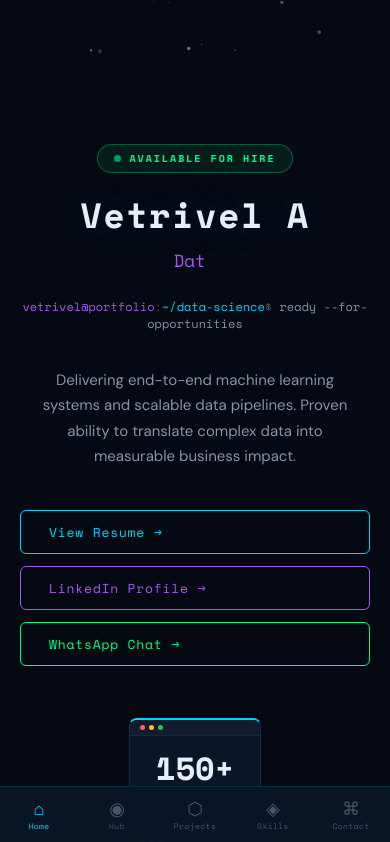
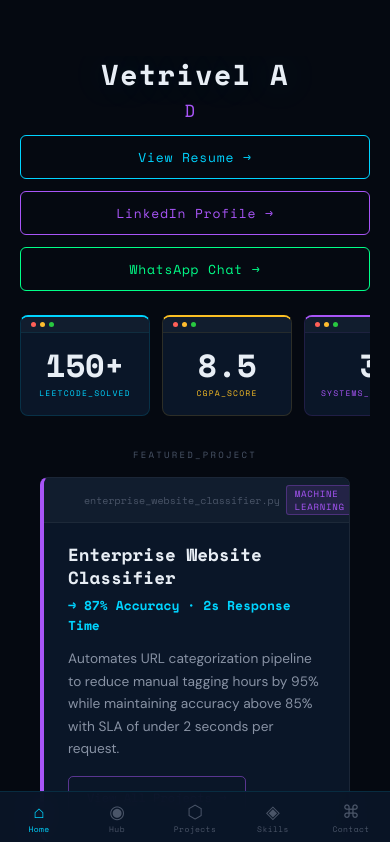
Before and after one commit to vetrivel-28/observatory, a React (Vite) app: page / in a window 390 px wide. Shown: the top 842 px of the page. Built offline with nearby package versions, Linux system fonts and the light colour scheme.

Commit message:
Optimize portfolio for mobile devices

```diff
--- a/src/App.jsx
+++ b/src/App.jsx
@@ -177,11 +177,14 @@ function StarCanvas() {
 
     // Mix of dots + tiny data symbols
     const SYMBOLS = ['.', '+', '×', '·'];
-    const particles = Array.from({ length: 120 }, () => ({
+    const isMobile = window.innerWidth <= 768;
+    const particleCount = isMobile ? 36 : 120; // 70% reduction on mobile
+
+    const particles = Array.from({ length: particleCount }, () => ({
       x: Math.random() * canvas.width,
       y: Math.random() * canvas.height,
-      size: Math.random() * 1.5 + 0.5,
-      opacity: Math.random() * 0.4 + 0.05,
+      size: Math.random() * (isMobile ? 1.0 : 1.5) + 0.5,
+      opacity: Math.random() * (isMobile ? 0.2 : 0.4) + 0.05,
       speed: Math.random() * 0.15 + 0.02,
       // 85% plain dots, 15% symbols
       symbol: Math.random() > 0.85 ? SYMBOLS[Math.floor(Math.random() * SYMBOLS.length)] : null,
--- a/src/components/BottomNav.jsx
+++ b/src/components/BottomNav.jsx
@@ -12,7 +12,7 @@ export default function BottomNav({ currentPage, navigateTo }) {
   return (
     <>
       {/* Spacer so content isn't hidden behind nav */}
-      <div style={{ height: '64px', display: 'none' }} className="mobile-spacer" />
+      <div style={{ height: '56px', display: 'none' }} className="mobile-spacer" />
 
       <nav style={{
         position: 'fixed',
@@ -23,7 +23,7 @@ export default function BottomNav({ currentPage, navigateTo }) {
         display: 'flex',
         justifyContent: 'space-around',
         alignItems: 'center',
-        padding: '8px 0 max(8px, env(safe-area-inset-bottom))',
+        padding: '4px 0 max(4px, env(safe-area-inset-bottom))',
         zIndex: 1000,
         display: 'none',  // hidden on desktop
       }} className="mobile-bottom-nav">
@@ -38,10 +38,12 @@ export default function BottomNav({ currentPage, navigateTo }) {
                 background: 'none', border: 'none',
                 display: 'flex', flexDirection: 'column',
                 alignItems: 'center', gap: '3px',
-                padding: '4px 12px',
+                padding: '2px 12px',
                 cursor: 'pointer',
                 transition: 'all 0.2s',
                 flex: 1,
+                minHeight: '44px',
+                justifyContent: 'center',
               }}
             >
               <span style={{
--- a/src/index.css
+++ b/src/index.css
@@ -397,9 +397,170 @@ input::placeholder, textarea::placeholder {
   .obs-grid { grid-template-columns: 1fr !important; }
 }
 
+@media (max-width: 768px) {
+  :root {
+    --space-xs: 4px;
+    --space-sm: 8px;
+    --space-md: 12px;
+    --space-lg: 16px;
+    --space-xl: 24px;
+  }
+
+  h1 { font-size: clamp(1.8rem, 6vw, 2.2rem) !important; }
+  h2 { font-size: clamp(1.4rem, 5vw, 1.6rem) !important; }
+  h3 { font-size: clamp(1.1rem, 4vw, 1.25rem) !important; }
+  p, .body-text { font-size: clamp(13px, 3.5vw, 14px) !important; }
+
+  /* Safe Area Support */
+  body, .page-wrapper, .page-content {
+    padding-top: env(safe-area-inset-top) !important;
+    padding-bottom: env(safe-area-inset-bottom) !important;
+  }
+
+  /* Minimum touch targets globally */
+  button, a, .touch-target {
+    min-height: 44px;
+    min-width: 44px;
+    display: inline-flex;
+    align-items: center;
+    justify-content: center;
+  }
+
+  /* Hero Mobile Redesign Hierarchy */
+  .hero-container {
+    padding-top: env(safe-area-inset-top) !important;
+    padding-bottom: env(safe-area-inset-bottom) !important;
+    min-height: auto !important; /* Compress height */
+  }
+
+  .hero-label { order: 6 !important; margin-bottom: 32px !important; }
+  .hero-name { order: 1 !important; margin-bottom: 4px !important; }
+  .hero-role { order: 2 !important; margin-bottom: 12px !important; min-height: auto !important; }
+  .hero-cta-buttons { order: 3 !important; margin-bottom: 24px !important; }
+
+  /* Compact row for stats */
+  .hero-stats {
+    order: 4 !important;
+    flex-direction: row !important;
+    overflow-x: auto !important;
+    flex-wrap: nowrap !important;
+    justify-content: flex-start !important;
+    padding-bottom: 8px !important;
+    gap: 12px !important;
+    margin-bottom: 24px !important;
+    width: 100% !important;
+    scrollbar-width: none;
+  }
+  .hero-stats::-webkit-scrollbar { display: none; }
+  .hero-stats > div { min-width: 130px !important; width: auto !important; }
+
+  .hero-featured { order: 5 !important; margin-top: 0 !important; margin-bottom: 32px !important; }
+  .hero-bio { order: 7 !important; margin-bottom: 24px !important; }
+  .hero-terminal { order: 8 !important; margin-bottom: 24px !important; }
+  .hero-obs-btn { order: 9 !important; }
+
+  /* Projects Mobile Redesign */
+  .project-card-body {
+    padding: 20px !important; /* ~35% reduction from 32px */
+  }
+  .project-desc {
+    display: -webkit-box !important;
+    -webkit-line-clamp: 3 !important;
+    -webkit-box-orient: vertical !important;
+    overflow: hidden !important;
+    margin-bottom: 16px !important;
+  }
+  .project-tech {
+    margin-bottom: 16px !important;
+  }
+  .project-tech > div:last-child {
+    gap: 4px !important; /* Reduce tag spacing */
+  }
+  .project-achievement {
+    margin-bottom: 16px !important;
+  }
+
+  /* Achievements Mobile Redesign */
+  .timeline-line, .timeline-node, .timeline-spacer {
+    display: none !important;
+  }
+  .achievement-card {
+    width: 100% !important;
+    max-width: none !important;
+    margin: 0 0 24px 0 !important;
+    border-left: 4px solid var(--accent-cyan) !important; /* Will be overridden by inline style if needed, but we remove right borders */
+    border-right: 1px solid rgba(255,255,255,0.1) !important;
+  }
+  .mobile-date {
+    display: inline !important;
+  }
+
+  /* Skills Mobile Redesign */
+  .desktop-radar-chart {
+    display: none !important;
+  }
+  .mobile-skill-bars {
+    display: block !important;
+  }
+
+  /* Profiles Mobile Redesign */
+  .profiles-terminal-body {
+    padding: 16px !important;
+    min-height: auto !important;
+  }
+  .profile-line {
+    font-size: 11px !important;
+    margin-bottom: 4px !important;
+  }
+  .profile-line.empty-line {
+    display: none !important;
+  }
+}
+
 #cur-dot, #cur-trail, #cur-ring {
   opacity: 0 !important;
 }
 #cur-dot.visible, #cur-trail.visible, #cur-ring.visible {
   opacity: 1 !important;
 }
+
+@media (hover: none) and (pointer: coarse) {
+  * { cursor: auto !important; }
+
+  #cur-dot, #cur-trail, #cur-ring, .custom-cursor, .cursor-follower, .cursor-glow {
+    display: none !important;
+    opacity: 0 !important;
+    visibility: hidden !important;
+    animation: none !important;
+    transition: none !important;
+  }
+
+  /* Touch Ripple Feedback */
+  button, a, .touch-target, .interactive-card {
+    position: relative;
+    overflow: hidden;
+  }
+
+  button::after, a::after, .touch-target::after, .interactive-card::after {
+    content: '';
+    position: absolute;
+    top: 50%;
+    left: 50%;
+    width: 100%;
+    height: 100%;
+    background: radial-gradient(circle, rgba(0, 212, 255, 0.4) 0%, transparent 70%);
+    transform: translate(-50%, -50%) scale(0.8);
+    opacity: 0;
+    pointer-events: none;
+    border-radius: 50%;
+  }
+
+  @keyframes touchRippleEffect {
+    0% { transform: translate(-50%, -50%) scale(0.8); opacity: 1; }
+    100% { transform: translate(-50%, -50%) scale(1.2); opacity: 0; }
+  }
+
+  button:active::after, a:active::after, .touch-target:active::after, .interactive-card:active::after {
+    animation: touchRippleEffect 0.6s ease-out forwards;
+  }
+}
--- a/src/pages/Achievements.jsx
+++ b/src/pages/Achievements.jsx
@@ -104,7 +104,7 @@ export default function Achievements() {
       }}>
 
         {/* Center vertical line */}
-        <div style={{
+        <div className="timeline-line" style={{
           position: 'absolute',
           left: '50%',
           top: 0,
@@ -131,7 +131,7 @@ export default function Achievements() {
               }}
             >
               {/* ── Timeline node (sits exactly on center line) ── */}
-              <div style={{
+              <div className="timeline-node" style={{
                 position: 'absolute',
                 left: '50%',
                 top: '16px',
@@ -180,7 +180,7 @@ export default function Achievements() {
               </div>
 
               {/* ── Card ── */}
-              {isRight && <div style={{
+              {isRight && <div className="timeline-spacer" style={{
                 width: 'calc(50% - 48px)',
                 display: 'flex',
                 alignItems: 'flex-start',
@@ -262,6 +262,7 @@ export default function Achievements() {
                   fontFamily: 'Space Mono, monospace',
                   marginBottom: '12px',
                 }}>
+                  <span className="mobile-date" style={{ display: 'none', color: item.badgeColor, marginRight: '8px', fontWeight: 'bold' }}>{item.date} • </span>
                   {item.role}
                 </div>
 
@@ -329,7 +330,7 @@ export default function Achievements() {
                 )}
               </div>
 
-              {!isRight && <div style={{
+              {!isRight && <div className="timeline-spacer" style={{
                 width: 'calc(50% - 48px)',
                 display: 'flex',
                 alignItems: 'flex-start',
--- a/src/pages/Hero.jsx
+++ b/src/pages/Hero.jsx
@@ -32,7 +32,7 @@ export default function Hero() {
   }, [typedText, isDeleting, roleIndex]);
 
   return (
-    <div style={{
+    <div className="hero-container" style={{
       minHeight: '100vh',
       background: '#050911',
       display: 'flex',
@@ -50,7 +50,7 @@ export default function Hero() {
       />
 
       {/* Top label */}
-      <div style={{
+      <div className="hero-label" style={{
         display: 'inline-flex',
         alignItems: 'center',
         gap: '8px',
@@ -77,7 +77,7 @@ export default function Hero() {
       </div>
 
       {/* Name */}
-      <h1 style={{
+      <h1 className="hero-name" style={{
         fontSize: 'clamp(2.2rem, 6vw, 5rem)',
         fontWeight: '700',
         color: '#e8eef5',
@@ -90,7 +90,7 @@ export default function Hero() {
       </h1>
 
       {/* Typewriter role */}
-      <div style={{
+      <div className="hero-role" style={{
         fontSize: 'clamp(1.1rem, 3vw, 1.6rem)',
         color: '#a855f7',
         marginBottom: '16px',
@@ -101,7 +101,7 @@ export default function Hero() {
       </div>
 
       {/* Terminal command line */}
-      <div style={{
+      <div className="hero-terminal" style={{
         fontSize: '12px', color: '#4a5568',
         marginBottom: '36px',
         textAlign: 'center'
@@ -114,7 +114,7 @@ export default function Hero() {
       </div>
 
       {/* Bio */}
-      <p style={{
+      <p className="hero-bio" style={{
         maxWidth: '600px',
         padding: '0 8px',
         textAlign: 'center',
@@ -270,6 +270,7 @@ export default function Hero() {
       </div>
 
       <button
+        className="hero-obs-btn"
         onClick={() => navigate('/observatory')}
         style={{
           padding: '12px 32px',
@@ -299,7 +300,7 @@ export default function Hero() {
       </button>
 
       {/* Featured Project Section */}
-      <div style={{ maxWidth: '760px', margin: '48px auto 0', width: '100%', padding: '0 20px' }}>
+      <div className="hero-featured" style={{ maxWidth: '760px', margin: '48px auto 0', width: '100%', padding: '0 20px' }}>
 
         {/* Label */}
         <div style={{
--- a/src/pages/Profiles.jsx
+++ b/src/pages/Profiles.jsx
@@ -125,11 +125,11 @@ export default function Profiles() {
         </div>
 
         {/* Terminal Body */}
-        <div style={{ padding: '24px', minHeight: '300px' }}>
+        <div className="profiles-terminal-body" style={{ padding: '24px', minHeight: '300px' }}>
           {lines.map((line, i) => {
             if (!line) return null;
             return (
-              <div key={i} style={{ marginBottom: line.text === '' ? '12px' : '8px' }}>
+              <div key={i} className={`profile-line ${line.text === '' ? 'empty-line' : ''}`} style={{ marginBottom: line.text === '' ? '12px' : '8px' }}>
                 {line.type === 'link' ? (
                   <span
                     className="clickable profile-link"
--- a/src/pages/ProjectDetail.jsx
+++ b/src/pages/ProjectDetail.jsx
@@ -7,6 +7,49 @@ import Breadcrumb from '../components/Breadcrumb';
 import ReadingProgressBar from '../components/ReadingProgressBar';
 import ProjectMedia from '../components/ProjectMedia';
 import { trackEvent, AnalyticsEvents } from '../utils/analytics';
+
+function AccordionSection({ title, children }) {
+  const [isOpen, setIsOpen] = useState(false);
+  const [isMobile, setIsMobile] = useState(window.innerWidth <= 768);
+
+  useEffect(() => {
+    const handleResize = () => setIsMobile(window.innerWidth <= 768);
+    window.addEventListener('resize', handleResize);
+    return () => window.removeEventListener('resize', handleResize);
+  }, []);
+
+  if (!isMobile) {
+    return (
+      <section>
+        <h2 style={{ color: 'white', fontSize: '1.5rem', marginBottom: '16px', fontFamily: 'Space Mono', borderBottom: '1px solid var(--border)', paddingBottom: '8px' }}>{title}</h2>
+        {children}
+      </section>
+    );
+  }
+
+  return (
+    <section className="mobile-accordion-section" style={{ background: 'rgba(255,255,255,0.03)', borderRadius: '8px', border: '1px solid rgba(255,255,255,0.05)', overflow: 'hidden' }}>
+      <button
+        className="touch-target"
+        onClick={() => setIsOpen(!isOpen)}
+        style={{
+          width: '100%', padding: '16px', background: 'transparent', border: 'none',
+          color: 'white', fontSize: '1.1rem', fontFamily: 'Space Mono', textAlign: 'left',
+          display: 'flex', justifyContent: 'space-between', alignItems: 'center',
+          margin: 0
+        }}
+      >
+        <span>{title}</span>
+        <span style={{ color: 'var(--accent-cyan)' }}>{isOpen ? '−' : '+'}</span>
+      </button>
+      {isOpen && (
+        <div style={{ padding: '0 16px 16px' }}>
+          {children}
+        </div>
+      )}
+    </section>
+  );
+}
 
 export default function ProjectDetail() {
   const { slug } = useParams();
@@ -122,30 +165,25 @@ export default function ProjectDetail() {
         {/* 13-Point Professional Engineering Case Study Framework */}
         <div style={{ display: 'flex', flexDirection: 'column', gap: '40px', marginTop: '40px' }}>
 
-          <section>
-            <h2 style={{ color: 'white', fontSize: '1.5rem', marginBottom: '16px', fontFamily: 'Space Mono', borderBottom: '1px solid var(--border)', paddingBottom: '8px' }}>1. Problem Statement</h2>
+          <AccordionSection title="1. Problem Statement">
             <p style={{ color: 'var(--text-primary)', lineHeight: '1.8', fontSize: '1.1rem' }}>{project.problemStatement || project.desc}</p>
-          </section>
+          </AccordionSection>
 
-          <section>
-            <h2 style={{ color: 'white', fontSize: '1.5rem', marginBottom: '16px', fontFamily: 'Space Mono', borderBottom: '1px solid var(--border)', paddingBottom: '8px' }}>2. Business Objective</h2>
+          <AccordionSection title="2. Business Objective">
             <p style={{ color: 'var(--text-primary)', lineHeight: '1.8', fontSize: '1.1rem' }}>{project.businessObjective}</p>
-          </section>
+          </AccordionSection>
 
-          <section>
-            <h2 style={{ color: 'white', fontSize: '1.5rem', marginBottom: '16px', fontFamily: 'Space Mono', borderBottom: '1px solid var(--border)', paddingBottom: '8px' }}>3. Dataset / Input Sources</h2>
+          <AccordionSection title="3. Dataset / Input Sources">
             <div style={{ background: 'rgba(0,0,0,0.2)', padding: '20px', borderRadius: '8px', border: '1px solid var(--border)' }}>
               <p style={{ color: 'var(--text-primary)', lineHeight: '1.8', fontSize: '1.05rem', margin: 0 }}>{project.dataset}</p>
             </div>
-          </section>
+          </AccordionSection>
 
-          <section>
-            <h2 style={{ color: 'white', fontSize: '1.5rem', marginBottom: '16px', fontFamily: 'Space Mono', borderBottom: '1px solid var(--border)', paddingBottom: '8px' }}>4. Solution Architecture</h2>
+          <AccordionSection title="4. Solution Architecture">
             <p style={{ color: 'var(--text-primary)', lineHeight: '1.8', fontSize: '1.1rem' }}>{project.architecture}</p>
-          </section>
+          </AccordionSection>
 
-          <section>
-            <h2 style={{ color: 'white', fontSize: '1.5rem', marginBottom: '16px', fontFamily: 'Space Mono', borderBottom: '1px solid var(--border)', paddingBottom: '8px' }}>5. Technology Selection Rationale</h2>
+          <AccordionSection title="5. Technology Selection Rationale">
             <p style={{ color: 'var(--text-primary)', lineHeight: '1.8', fontSize: '1.1rem' }}>{project.techSelection}</p>
             <div style={{ display: 'flex', flexWrap: 'wrap', gap: '10px', marginTop: '16px' }}>
               {project.tech.map(t => (
@@ -160,10 +198,9 @@ export default function ProjectDetail() {
                 </span>
               ))}
             </div>
-          </section>
+          </AccordionSection>
 
-          <section>
-            <h2 style={{ color: 'white', fontSize: '1.5rem', marginBottom: '16px', fontFamily: 'Space Mono', borderBottom: '1px solid var(--border)', paddingBottom: '8px' }}>6. Workflow Diagram</h2>
+          <AccordionSection title="6. Workflow Diagram">
             <div style={{ background: 'rgba(0,0,0,0.3)', padding: '24px', borderRadius: '8px', border: '1px solid var(--border)' }}>
               {project.workflow.split('\n').map((step, i) => (
                 <div key={i} style={{ color: 'var(--text-primary)', marginBottom: '12px', fontFamily: 'Space Mono', fontSize: '0.95rem' }}>
@@ -171,10 +208,9 @@ export default function ProjectDetail() {
                 </div>
               ))}
             </div>
-          </section>
+          </AccordionSection>
 
-          <section>
-            <h2 style={{ color: 'white', fontSize: '1.5rem', marginBottom: '16px', fontFamily: 'Space Mono', borderBottom: '1px solid var(--border)', paddingBottom: '8px' }}>7 & 8. Challenges Faced & Lessons Learned</h2>
+          <AccordionSection title="7 & 8. Challenges Faced & Lessons Learned">
             <div style={{ display: 'grid', gridTemplateColumns: '1fr', gap: '20px' }}>
               <div style={{ background: 'rgba(245, 158, 11, 0.05)', borderLeft: '3px solid var(--accent-amber)', padding: '20px', borderRadius: '0 8px 8px 0' }}>
                 <h3 style={{ color: 'var(--accent-amber)', fontSize: '1rem', marginBottom: '8px', fontFamily: 'Space Mono' }}>Challenges</h3>
@@ -185,11 +221,10 @@ export default function ProjectDetail() {
                 <p style={{ color: 'var(--text-primary)', lineHeight: '1.6' }}>{project.lessonsLearned}</p>
               </div>
             </div>
-          </section>
+          </AccordionSection>
 
-          <section>
+          <AccordionSection title="9 & 10. Results & Measurable Impact">
             <div style={{ borderLeft: `3px solid var(--accent-cyan)`, background: 'rgba(0,212,255,0.05)', padding: '24px', borderRadius: '0 8px 8px 0' }}>
-              <h2 style={{ color: 'white', fontSize: '1.5rem', marginBottom: '16px', fontFamily: 'Space Mono', borderBottom: '1px solid rgba(255,255,255,0.1)', paddingBottom: '8px' }}>9 & 10. Results & Measurable Impact</h2>
               <p style={{ color: 'var(--text-primary)', fontSize: '1.1rem', lineHeight: '1.7', marginBottom: '16px' }}>
                 {project.results}
               </p>
@@ -197,7 +232,7 @@ export default function ProjectDetail() {
                 " {project.measurableImpact || project.achievement} "
               </div>
             </div>
-          </section>
+          </AccordionSection>
 
         </div>
 
--- a/src/pages/Projects.jsx
+++ b/src/pages/Projects.jsx
@@ -107,7 +107,7 @@ export default function Projects() {
                 {p.badge}
               </span>
             </div>
-            <div style={{ padding: '32px' }}>
+            <div className="project-card-body" style={{ padding: '32px' }}>
             <div style={{ display: 'flex', justifyContent: 'space-between', alignItems: 'center', flexWrap: 'wrap', gap: '10px', marginBottom: '16px' }}>
               <div style={{ fontSize: '1.4rem', color: 'white', fontWeight: 'bold', fontFamily: 'Space Mono, monospace' }}>
                 {p.title}
@@ -131,11 +131,11 @@ export default function Projects() {
               {p.metric}
             </div>
 
-            <p style={{ color: 'var(--text-primary)', lineHeight: '1.6', marginBottom: '24px' }}>
+            <p className="project-desc" style={{ color: 'var(--text-primary)', lineHeight: '1.6', marginBottom: '24px' }}>
               {p.desc}
             </p>
 
-            <div style={{ marginBottom: '24px' }}>
+            <div className="project-tech" style={{ marginBottom: '24px' }}>
               <div style={{ fontSize: '0.8rem', color: 'var(--text-muted)', marginBottom: '8px', textTransform: 'uppercase', letterSpacing: '0.05em' }}>Core Technologies</div>
               <div style={{ display: 'flex', flexWrap: 'wrap', gap: '8px' }}>
                 {p.tech.map(t => (
@@ -153,7 +153,7 @@ export default function Projects() {
               </div>
             </div>
 
-            <div style={{ borderLeft: `3px solid var(--accent-cyan)`, paddingLeft: '16px', marginBottom: '24px' }}>
+            <div className="project-achievement" style={{ borderLeft: `3px solid var(--accent-cyan)`, paddingLeft: '16px', marginBottom: '24px' }}>
               <div style={{ fontStyle: 'italic', color: 'var(--text-primary)', fontSize: '0.95rem', lineHeight: '1.5' }}>
                 {p.achievement}
               </div>
--- a/src/pages/Skills.jsx
+++ b/src/pages/Skills.jsx
@@ -231,7 +231,8 @@ export default function Skills() {
 
       <div style={{ textAlign: 'center' }}>
         <h3 style={{ color: 'white', marginBottom: '40px', fontFamily: 'Space Mono, monospace' }}>Tech Stack Radar</h3>
-        <div style={{ position: 'relative', width: '360px', height: '360px', margin: '0 auto', overflow: 'visible', padding: '40px 20px' }}>
+
+        <div className="desktop-radar-chart" style={{ position: 'relative', width: '360px', height: '360px', margin: '0 auto', overflow: 'visible', padding: '40px 20px' }}>
           <svg viewBox="-60 -60 220 220" style={{ maxWidth: '400px', display: 'block', margin: '0 auto', overflow: 'visible' }} width="100%" height="100%">
             {/* Radar background */}
             {[20, 40, 60, 80, 100].map(r => {
@@ -315,8 +316,27 @@ export default function Skills() {
             })()}
           </svg>
         </div>
-        <div style={{ marginTop: '20px', color: 'var(--text-muted)', fontSize: '0.8rem', fontFamily: 'Space Mono, monospace', animation: 'pulse 2s infinite' }}>
-          ↓ SCROLL FOR TECH STACK RADAR
+
+        {/* Mobile Skill Bars (Hidden on Desktop) */}
+        <div className="mobile-skill-bars" style={{ textAlign: 'left', maxWidth: '400px', margin: '0 auto', padding: '0 20px', display: 'none' }}>
+          {[
+            { label: 'Python', percent: 90 },
+            { label: 'ML', percent: 85 },
+            { label: 'SQL', percent: 80 },
+            { label: 'DataEng', percent: 75 },
+            { label: 'Visualization', percent: 70 },
+            { label: 'WebDev', percent: 60 },
+          ].map((item, idx) => (
+            <div key={item.label} style={{ marginBottom: '16px' }}>
+              <div style={{ display: 'flex', justifyContent: 'space-between', marginBottom: '6px', fontFamily: 'Space Mono', fontSize: '12px', color: '#e8eef5' }}>
+                <span>{item.label}</span>
+                <span style={{ color: 'var(--accent-cyan)' }}>{item.percent}%</span>
+              </div>
+              <div style={{ width: '100%', height: '6px', background: 'rgba(255,255,255,0.1)', borderRadius: '3px', overflow: 'hidden' }}>
+                <div style={{ width: mounted ? `${item.percent}%` : '0%', height: '100%', background: 'var(--accent-cyan)', borderRadius: '3px', transition: `width 1s ease-out ${0.2 + idx * 0.1}s` }} />
+              </div>
+            </div>
+          ))}
         </div>
       </div>
     </div>
```
